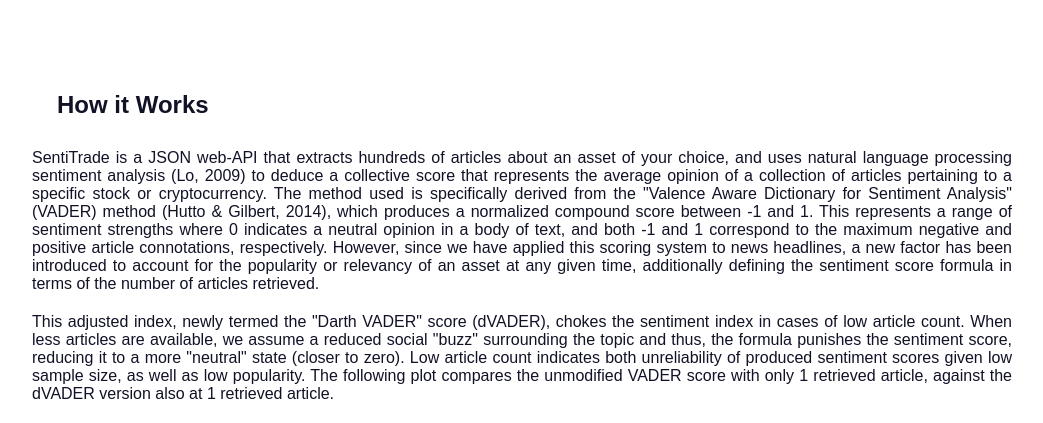
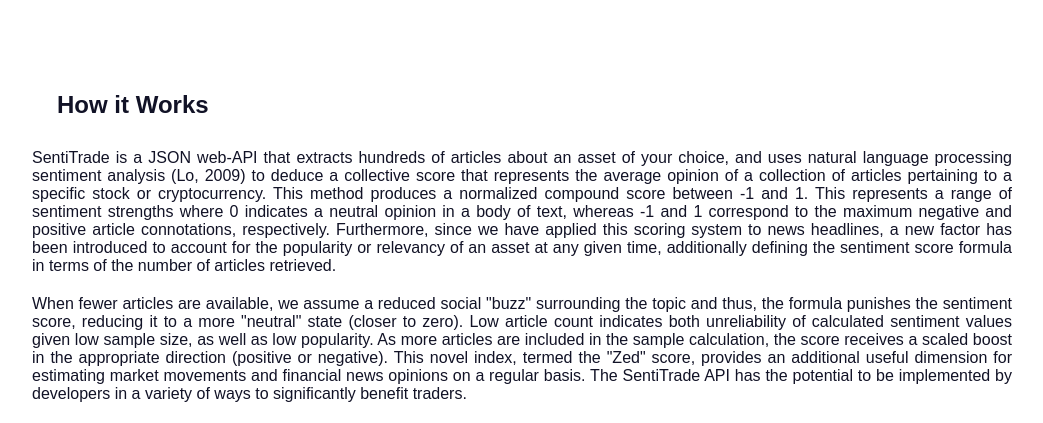
Before and after one commit to luka-ziv/sentitrade, a FastAPI app: template templates/index.html in a window 1280 px wide. Shown: the part 864-1287 px from the top of the page, without its empty margins (118-1161 px from the left). Run offline with FastAPI, Linux system fonts and the light colour scheme; the template is opened without the code that fills it, so the values that code supplies are empty; some libraries are stand-ins or nearby versions.

Commit message:
Reduce How-it-Works Section (2)

```diff
--- a/templates/index.html
+++ b/templates/index.html
@@ -93,28 +93,22 @@
             natural language processing sentiment analysis (<a class="anchor-citations"
             href="https://ojs.aaai.org/index.php/ICWSM/article/view/14550" target="_blank">Lo, 2009</a>) to deduce a
             collective score that represents the average opinion of a collection of articles pertaining to a specific
-            stock or cryptocurrency. The method used is specifically derived from the "Valence Aware Dictionary for
-            Sentiment Analysis" (VADER) method (<a class="anchor-citations" href="https://ojs.aaai.org/index.php/ICWSM/article/view/14550"
-            target="_blank">Hutto & Gilbert, 2014</a>), which produces a normalized compound score between -1 and 1.
+            stock or cryptocurrency. This method produces a normalized compound score between -1 and 1.
             This represents a range of sentiment strengths where 0 indicates a neutral opinion in a body of text,
-            and both -1 and 1 correspond to the maximum negative and positive article connotations, respectively.
-            However, since we have applied this scoring system to news headlines, a new factor has been introduced to
+            whereas -1 and 1 correspond to the maximum negative and positive article connotations, respectively.
+            Furthermore, since we have applied this scoring system to news headlines, a new factor has been introduced to
             account for the popularity or relevancy of an asset at any given time, additionally defining the sentiment
             score formula in terms of the number of articles retrieved.
         </p>
         <p class="wide-paragraph">
-            This adjusted index, newly termed the "Darth VADER" score (dVADER), chokes the sentiment index in cases of
-            low article count. When less articles are available, we assume a reduced social "buzz" surrounding the
-            topic and thus, the formula punishes the sentiment score, reducing it to a more "neutral" state (closer to
-            zero). Low article count indicates both unreliability of produced sentiment scores given low sample size,
-            as well as low popularity. The following plot compares the unmodified VADER score with only 1 retrieved
-            article, against the dVADER version also at 1 retrieved article.
-        </p>
-        <iframe id="igraph" scrolling="no" style="border:none;" seamless="seamless" src="https://plotly.com/~lukaziv00/1.embed?showlink=false"></iframe>
-        <p class="wide-paragraph">
-            Clearly, the dVADER method punishes the score for a low article availability. Although not shown here, as more
-            articles are included in the sample calculation, the line approaches the original VADER curve; thus,
-            providing an additional useful dimension for estimating the collective opinion of news headlines.
+            When fewer articles are available, we assume a reduced social "buzz" surrounding the topic and thus, the
+            formula punishes the sentiment score, reducing it to a more "neutral" state (closer to zero). Low article
+            count indicates both unreliability of calculated sentiment values given low sample size, as well as low
+            popularity. As more articles are included in the sample calculation, the score receives a scaled boost in
+            the appropriate direction (positive or negative). This novel index, termed the "Zed" score, provides an
+            additional useful dimension for estimating market movements and financial news opinions on a regular basis.
+            The SentiTrade API has the potential to be implemented by developers in a variety of ways to significantly
+            benefit traders.
         </p><br>
     </section>
 
```
